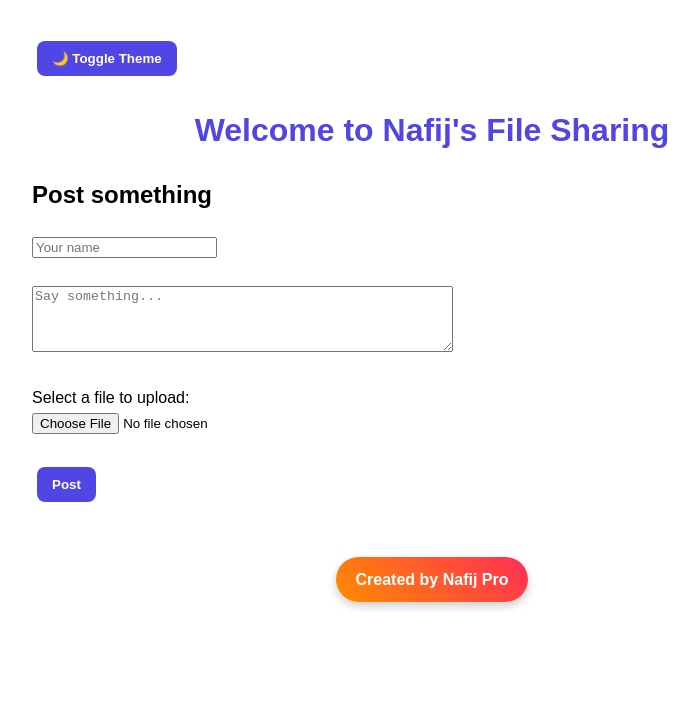
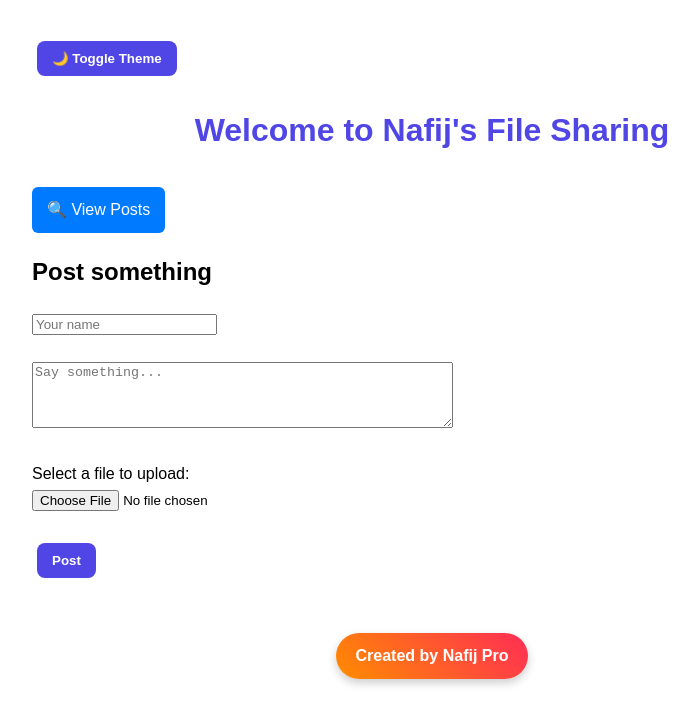
Before and after one commit to vipermr/file, a website: page public/index.html in a window 1280 px wide. Shown: the whole page, without its empty margins (208-907 px from the left). Drawn offline with Linux system fonts and the light colour scheme.

Commit message:
Update index.html

```diff
--- a/public/index.html
+++ b/public/index.html
@@ -69,7 +69,7 @@
   <button onclick="toggleTheme()">🌙 Toggle Theme</button>
 
   <h1>Welcome to Nafij's File Sharing</h1>
-
+<a href="/all" style="display:inline-block;margin-top:15px;padding:10px 15px;background:#007bff;color:#fff;border:none;border-radius:6px;text-decoration:none;cursor:pointer;">🔍 View Posts</a>
   <h2>Post something</h2>
   <form method="POST" action="/api/posts" enctype="multipart/form-data">
     <input type="text" name="user" placeholder="Your name" required><br><br>
```
